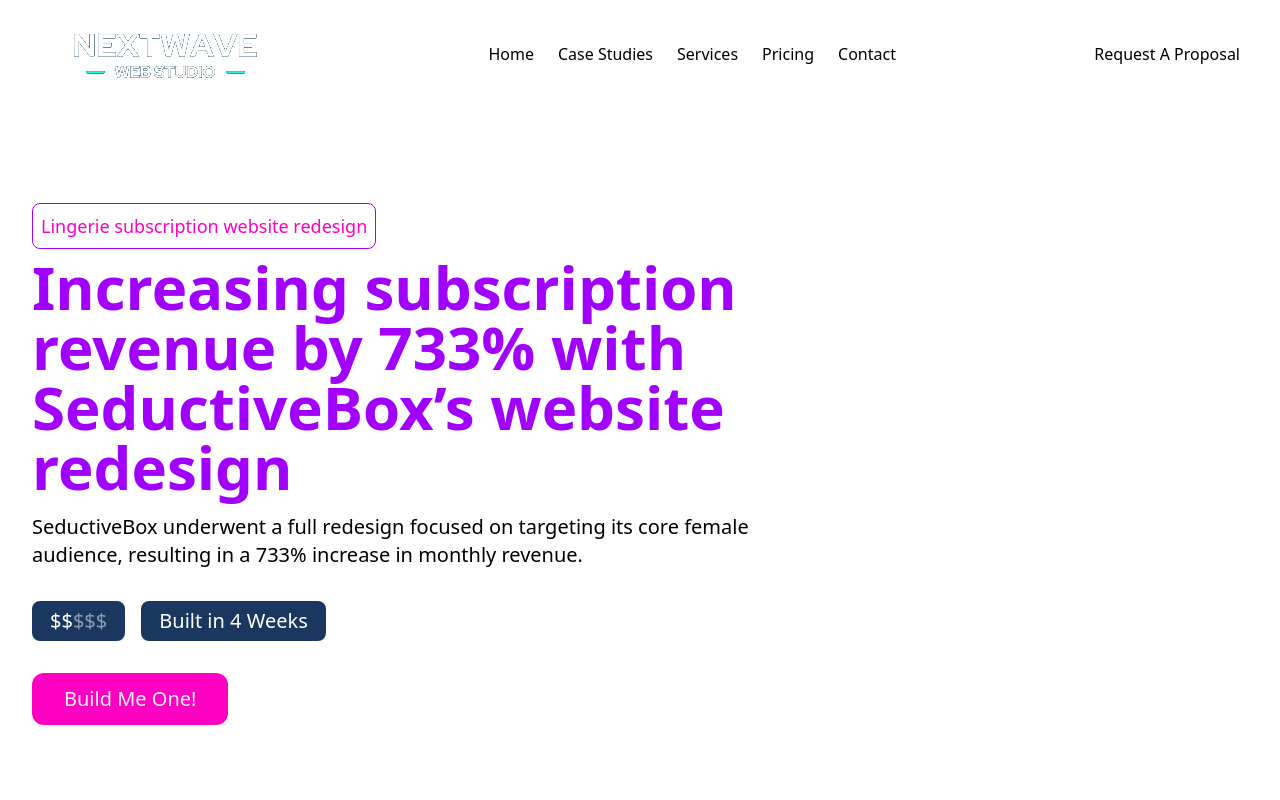
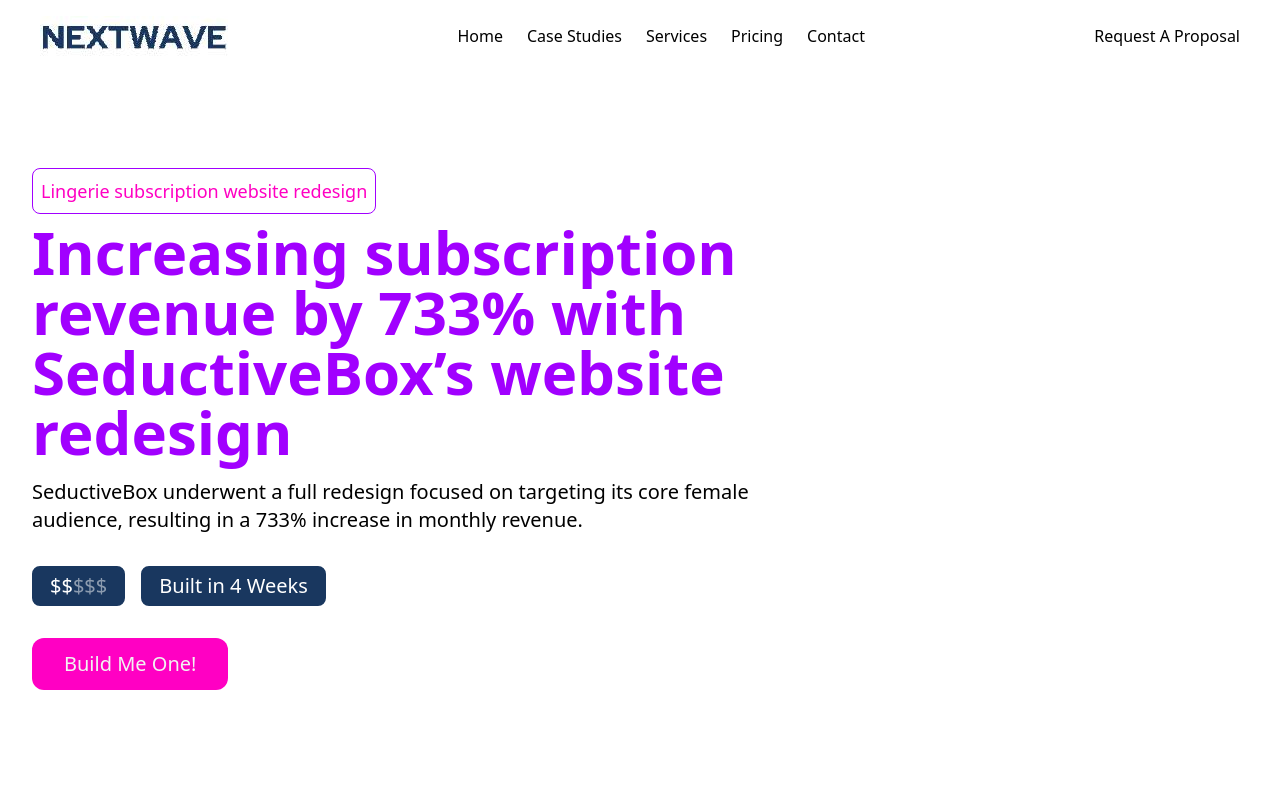
Before and after one commit to Parrasite9/nextwave, a React (Create React App) app: page /casestudy/SeductiveBox in a window 1280 px wide. Shown: the top 800 px of the page. Built offline with nearby package versions, Linux system fonts and the light colour scheme.

Commit message:
updated logo in the navbar

```diff
--- a/src/Globals/Navbar.jsx
+++ b/src/Globals/Navbar.jsx
@@ -50,7 +50,7 @@ function Navbar() {
       {isMobile ? (
         // Mobile Navbar
         <div className="p-4 flex justify-between items-center">
-          <img src="/images/logo/logo.png" alt="Logo" className="h-12 w-auto" />
+          <img src="/images/logo/logoDark.jpg" alt="Logo" className="h-auto w-1/3" />
 
           {/* Menu Toggle Button */}
           {isMenuOpen ? (
@@ -64,7 +64,7 @@ function Navbar() {
               </div>
             </>
           ) : (
-            <MenuIcon onClick={toggleMenu} className="text-white" />
+            <MenuIcon onClick={toggleMenu} className="text-yale-blue" />
           )}
         </div>
       ) : (
@@ -73,7 +73,7 @@ function Navbar() {
           <nav className="flex items-center py-4 justify-between">
             {/* Logo */}
             <Link to="/">
-              <img src="/images/logo/logo.png" alt="Logo" className="h-13 w-auto" />
+              <img src="/images/logo/logoDark.jpg" alt="Logo" className="h-13 w-auto" />
             </Link>
 
             {/* Nav Links */}
```
Also changed, not shown: public/images/logo/logoDark.jpg (added).
